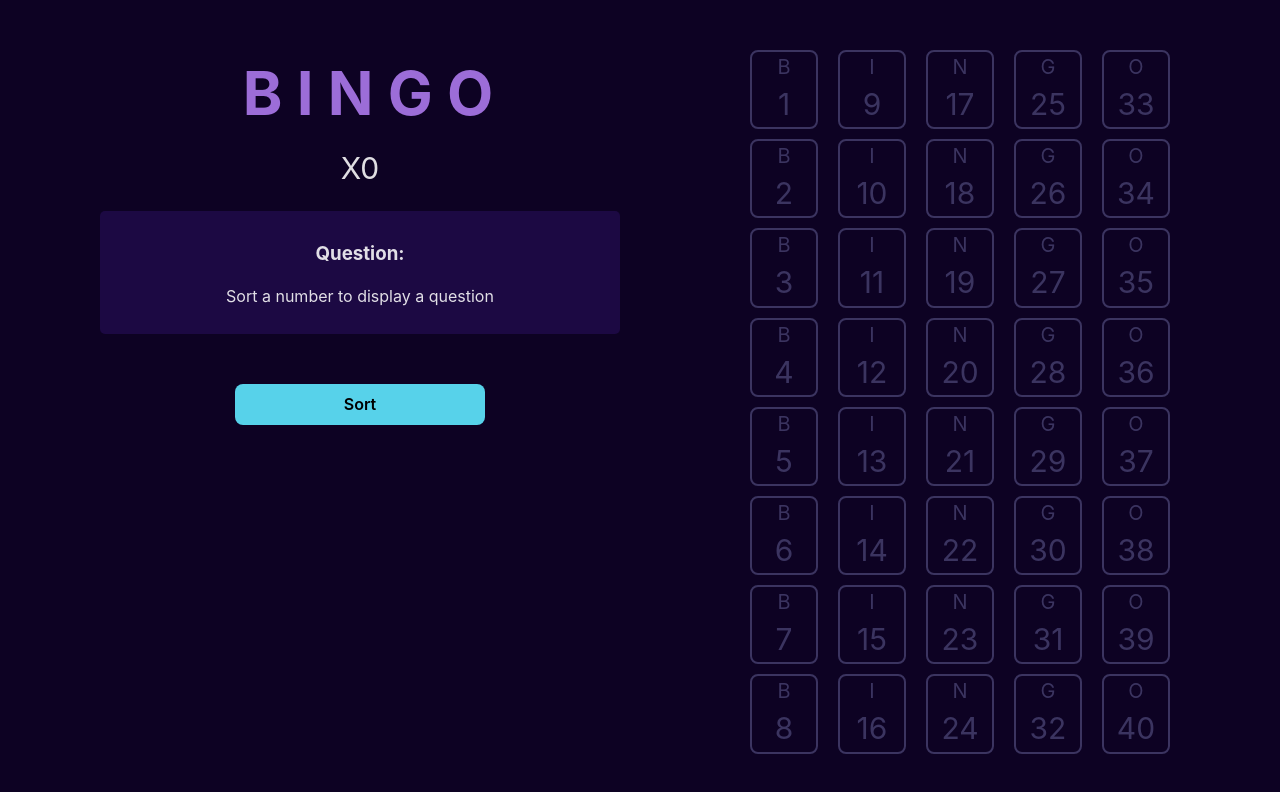
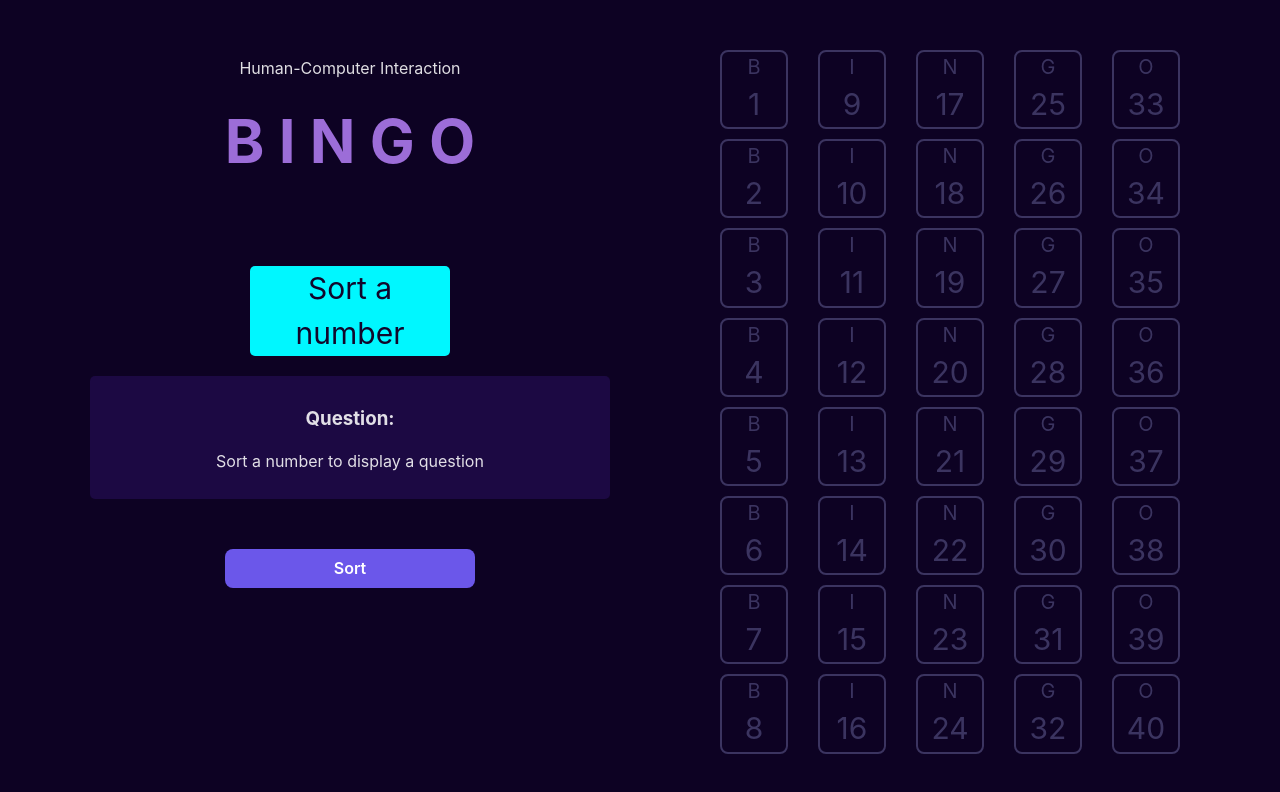
Before and after one commit to AndresNei20/Bingo-HCI, a React (Vite) app: page / in a window 1280 px wide. Shown: the top 792 px of the page. Built offline with nearby package versions, Linux system fonts and the light colour scheme.

Commit message:
color difference between sorted cards

```diff
--- a/src/App.css
+++ b/src/App.css
@@ -39,4 +39,10 @@
 
 .pick{
   font-size: 30px;
+  width: 200px;
+  color: rgb(17, 6, 43);
+  background-color: #00f7ff;
+  border-radius: 5px;
+  margin-top: 40%;
+
 }
--- a/src/App.jsx
+++ b/src/App.jsx
@@ -5,33 +5,15 @@ import { Table } from './components/table/Table';
 import { Question } from './components/question/Question';
 import VoiceIcon from "../src/assets/voice-icon.svg";
 
-// Predefined list of 40 questions
-const questions = [
-  "Question 1 for B1", "Question 2 for B2", "Question 3 for B3", "Question 4 for B4",
-  "Question 5 for B5", "Question 6 for B6", "Question 7 for B7", "Question 8 for B8",
-  "Question 9 for I1", "Question 10 for I2", "Question 11 for I3", "Question 12 for I4",
-  "Question 13 for I5", "Question 14 for I6", "Question 15 for I7", "Question 16 for I8",
-  "Question 17 for N1", "Question 18 for N2", "Question 19 for N3", "Question 20 for N4",
-  "Question 21 for N5", "Question 22 for N6", "Question 23 for N7", "Question 24 for N8",
-  "Question 25 for G1", "Question 26 for G2", "Question 27 for G3", "Question 28 for G4",
-  "Question 29 for G5", "Question 30 for G6", "Question 31 for G7", "Question 32 for G8",
-  "Question 33 for O1", "Question 34 for O2", "Question 35 for O3", "Question 36 for O4",
-  "Question 37 for O5", "Question 38 for O6", "Question 39 for O7", "Question 40 for O8"
-];
+const questions = [ /* Your predefined questions array */ ];
 
 // Function to get the letter for each number
 const getChar = function (number) {
-  if (number >= 0 && number < 8) {
-    return "B";
-  } else if (number >= 8 && number < 16) {
-    return "I";
-  } else if (number >= 16 && number < 24) {
-    return "N";
-  } else if (number >= 24 && number < 32) {
-    return "G";
-  } else {
-    return "O";
-  }
+  if (number >= 0 && number < 8) return "B";
+  if (number >= 8 && number < 16) return "I";
+  if (number >= 16 && number < 24) return "N";
+  if (number >= 24 && number < 32) return "G";
+  return "O";
 };
 
 // Function to select a random unsorted square
@@ -41,30 +23,24 @@ const sample = function (arr) {
 
 function App() {
   const [squares, setSquares] = useState(
-    Array.from(Array(40)).map((_, idx) => {
-      return { id: idx + 1, char: getChar(idx), state: false, question: questions[idx] };
-    })
+    Array.from(Array(40)).map((_, idx) => ({
+      id: idx + 1,
+      char: getChar(idx),
+      state: false,
+      question: questions[idx],
+    }))
   );
 
-  const [currentSorted, setCurrentSorted] = useState({
-    id: 0,
-    char: "X",
-    state: false,
-    question: ""
-  });
+  const [newlySortedId, setNewlySortedId] = useState(null);
 
   const sortNumber = () => {
-    const newSorted = sample(squares.filter((square) => square.state === false));
+    const newSorted = sample(squares.filter((square) => !square.state));
     if (newSorted) {
-      setCurrentSorted(newSorted);  // Update the sorted question and number
+      setNewlySortedId(newSorted.id); // Set the newly sorted square ID
       setSquares((prevState) =>
-        prevState.map((square) => {
-          if (square.id === newSorted.id) {
-            return { ...square, state: true };  // Mark this square as sorted
-          } else {
-            return square;
-          }
-        })
+        prevState.map((square) =>
+          square.id === newSorted.id ? { ...square, state: true } : square
+        )
       );
     }
   };
@@ -72,25 +48,26 @@ function App() {
   return (
     <div className="App">
       <div className="container">
-        <div className='content-info'>
+        <div className="content-info">
           <NavBar />
           <div className="sorter">
             <div className="current">
-              <div className='pick'>{currentSorted.char}{currentSorted.id}</div>
+              <div className='pick'>
+                {newlySortedId ? `${getChar(newlySortedId - 1)}${newlySortedId}` : "Sort a number"}
+              </div>
             </div>
-            <Question question={currentSorted.question} /> {/* Display the sorted question */}
+            <Question question={newlySortedId ? squares[newlySortedId - 1].question : ""} />
           </div>
           <button className="btn" onClick={sortNumber}>
             Sort
           </button>
         </div>
-        <div className='content-bingo'>
-          <Table squares={squares} />
+        <div className="content-bingo">
+          <Table squares={squares} newlySortedId={newlySortedId} />
         </div>
       </div>
     </div>
   );
 }
 
-
 export default App;
--- a/src/components/navBar/NavBar.jsx
+++ b/src/components/navBar/NavBar.jsx
@@ -3,7 +3,9 @@ import "./navbar.css";
 export const NavBar = () => {
   return (
     <nav className="navbar">
+      <p>Human-Computer Interaction</p>
       <span> B I N G O </span>
+
     </nav>
   );
 }
--- a/src/components/navBar/navbar.css
+++ b/src/components/navBar/navbar.css
@@ -1,4 +1,4 @@
-.navbar {
+.navbar span{
     padding: 8px;
     font-size: 60px;
     font-weight: bold;
--- a/src/components/square/Square.jsx
+++ b/src/components/square/Square.jsx
@@ -1,20 +1,10 @@
-
 import "./square.css";
 
-export  const Square = ({ key, square }) => {
-  if (square.state === true) {
-    return (
-      <div className="square sorted">
-        <div className="char">{square.char}</div>
-        {square.id}
-      </div>
-    );
-  } else {
-    return (
-      <div className="square">
-        <div className="char">{square.char}</div>
-        {square.id}
-      </div>
-    );
-  }
-}
+export const Square = ({ square, squareClass }) => {
+  return (
+    <div className={squareClass}>
+      <div className="char">{square.char}</div>
+      {square.id}
+    </div>
+  );
+};
--- a/src/components/square/square.css
+++ b/src/components/square/square.css
@@ -1,4 +1,6 @@
 .square {
+  display: flex;
+  flex-direction: column;
   width: 4rem;
   height: 4.7rem;
   font-size: 30px;
@@ -9,10 +11,20 @@
   color: #3b3460;
   text-align: center;
   margin: 10px;
+  display: flex;
+  align-items: center;
+  justify-content: center;
 }
 
 .sorted {
-    color: #00f7ff;
+  color: #ee00ff;
+  background-color: #3b346055;
+  border: 2px solid #ee00ff;
+}
+
+.current-sorted {
+  color: rgb(17, 6, 43);
+  background-color: #00f7ff;
   border: 2px solid #00f7ff;
 }
 
--- a/src/components/table/Table.jsx
+++ b/src/components/table/Table.jsx
@@ -1,7 +1,7 @@
 import { Square } from "../square/Square";
 import "./table.css";
 
-export const Table = ({ squares }) => {
+export const Table = ({ squares, newlySortedId }) => {
   const columns = ['B', 'I', 'N', 'G', 'O'];
 
   return (
@@ -10,9 +10,14 @@ export const Table = ({ squares }) => {
         <div key={char} className="column">
           {squares
             .filter((square) => square.char === char)
-            .map((square) => (
-              <Square key={square.id} square={square} />
-            ))}
+            .map((square) => {
+              const squareClass = square.state
+                ? square.id === newlySortedId
+                  ? 'square current-sorted' // Newly sorted
+                  : 'square sorted'        // Previously sorted
+                : 'square';                 // Not sorted
+              return <Square key={square.id} square={square} squareClass={squareClass} />;
+            })}
         </div>
       ))}
     </div>
--- a/src/components/table/table.css
+++ b/src/components/table/table.css
@@ -1,9 +1,8 @@
-
-  .table {
-    display: grid;
-    grid-template-columns: repeat(5, 1fr); /* 5 columns for B, I, N, G, O */
-    grid-template-rows: repeat(8, 1fr); /* 8 rows for the numbers */
-    grid-column-gap: 0px;
-    grid-row-gap: 0px;
-    max-height: 100vh;
-  }
+.table {
+  display: grid;
+  grid-template-columns: repeat(5, 1fr); /* 5 columns for B, I, N, G, O */
+  grid-template-rows: repeat(8, 1fr);    /* 8 rows for the numbers */
+  grid-column-gap: 10px;
+  grid-row-gap: 10px;
+  max-height: 100vh;
+}
--- a/src/index.css
+++ b/src/index.css
@@ -24,23 +24,19 @@ h1 {
 
 button {
   border-radius: 8px;
-  border: 1px solid transparent;
+  border: none;
   padding: 0.6em 1.2em;
   font-size: 1em;
   font-weight: 600;
   font-family: inherit;
-  background-color: #57d2ea;
+  background-color: #6b57ea;
   cursor: pointer;
-  color: black;
+  color: rgb(255, 255, 255);
   width: 250px;
   margin: 0 auto;
   margin-top: 50px;
   transition: border-color 0.25s;
 }
 button:hover {
-  border-color: #646cff;
+  background-color: #4a3baf;
 }
-button:focus,
-button:focus-visible {
-  outline: 4px auto -webkit-focus-ring-color;
-}
```
Lines whose indentation alone changed are shown as unchanged.
